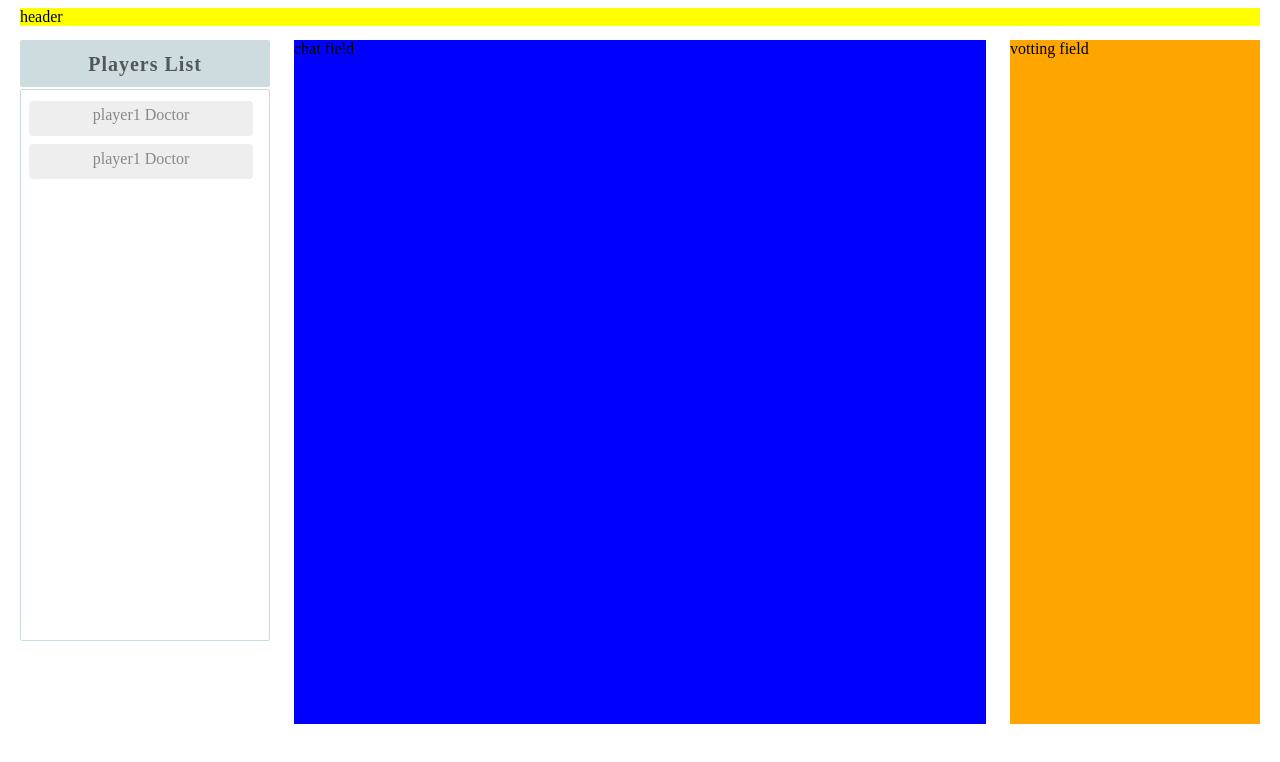
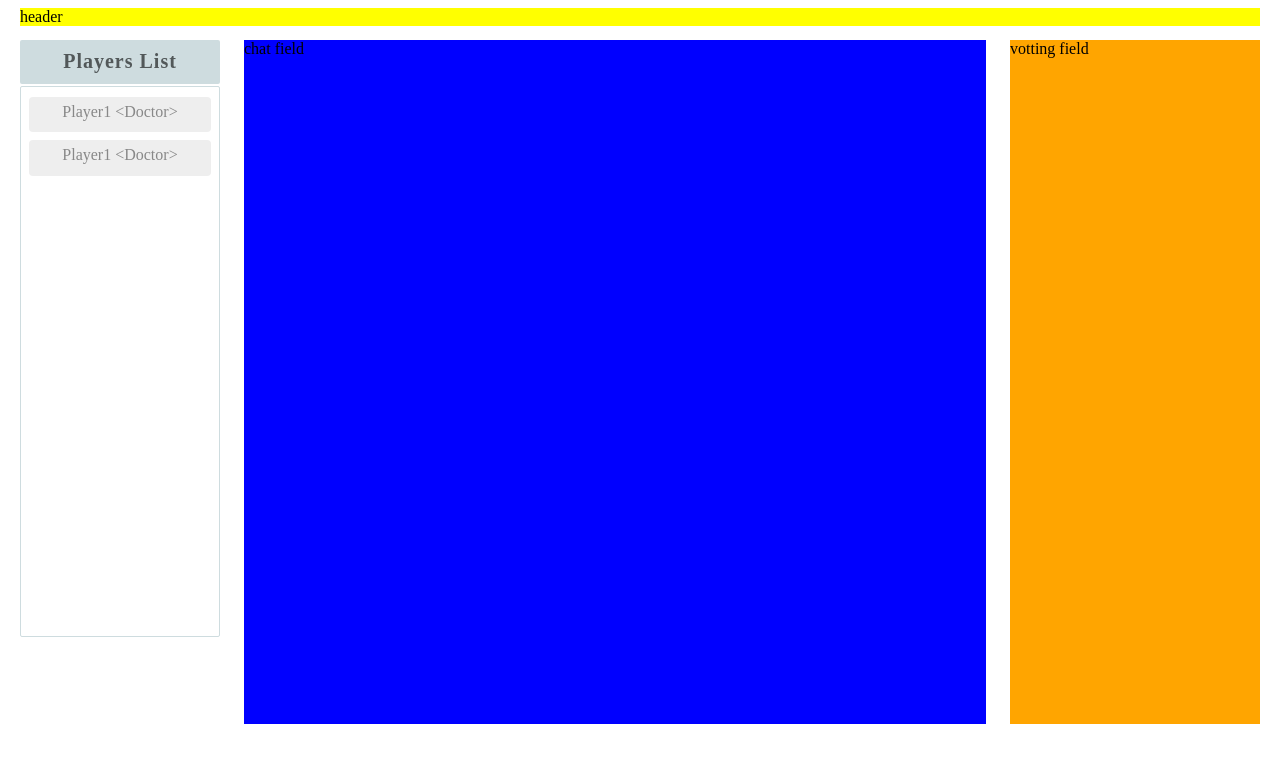
Before and after one commit to Leedeoksang/network_project, a website: page app/index.html in a window 1280 px wide. Drawn offline with nearby package versions, Linux system fonts and the light colour scheme; some packages are replaced by stand-ins of ours; files that its build step writes are made by us from their sources.

Commit message:
no message

```diff
--- a/app/scripts/directives/playerlist.js
+++ b/app/scripts/directives/playerlist.js
@@ -13,7 +13,7 @@ angular.module('networkProjectApp')
       		templateUrl: './views/playerlist.html',
       		restrict: 'E',
       		link: function postLink(scope, element, attrs) {
-            scope.name = 'player1';
+            scope.name = 'Player1';
             scope.role = 'Doctor';
     		}
     	};
--- a/app/styles/main.scss
+++ b/app/styles/main.scss
@@ -14,7 +14,7 @@
   }
 
   #player-list {
-    width: 250px;
+    width: 200px;
   }
 
   #chat-field {
--- a/app/styles/playerlist.scss
+++ b/app/styles/playerlist.scss
@@ -26,7 +26,7 @@
   margin: 0 0 2em 0;
   list-style-type: none;
   padding: 0;
-  width: 15em;
+  width: 100%;
 	color: #888;
 }
 
--- a/app/views/playerlist.html
+++ b/app/views/playerlist.html
@@ -5,13 +5,13 @@
   <ol class="players">
     <li>
       <span class="playertxt">
-        {{name}} {{role}}
+        {{name}} <{{role}}>
       </span>
     </li>
 
     <li>
       <span class="playertxt">
-        {{name}} {{role}}
+        {{name}} <{{role}}>
       </span>
     </li>
   </ol>
--- a/package.json
+++ b/package.json
@@ -40,5 +40,9 @@
   },
   "scripts": {
     "test": "karma start test/karma.conf.js"
+  },
+  "dependencies": {
+    "express": "^4.15.2",
+    "socket.io": "^1.7.3"
   }
 }
```
